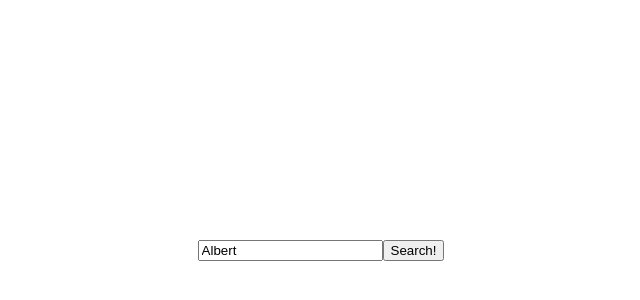
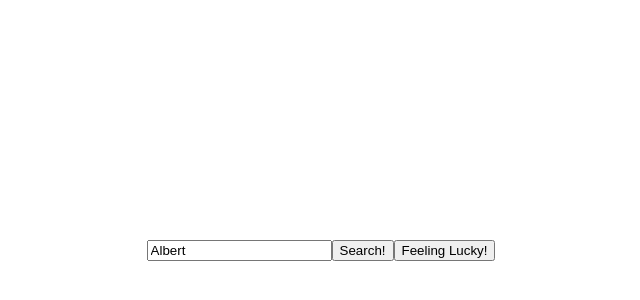
Before and after one commit to daveMad/Wikipedia-Viewer, an Angular app: page / in a window 1280 px wide. Shown: the part 150-450 px from the top of the page, without its empty margins (319-959 px from the left). Built offline with nearby package versions, Linux system fonts and the light colour scheme.

Commit message:
ready to publish

```diff
--- a/src/app/app.component.html
+++ b/src/app/app.component.html
@@ -4,6 +4,7 @@
       <input type="text" [(ngModel)]="searchkey" placeholder="title name" class="form-control">
       <span class="input-group-btn">
         <button (click)='getWikiData(searchkey)' class="btn btn-default" type="button">Search!</button>
+        <button (click)='goToRandomPage()' class="btn btn-success" type="button">Feeling Lucky!</button>
    </span>
     </div>
 
--- a/src/app/app.component.ts
+++ b/src/app/app.component.ts
@@ -26,4 +26,8 @@ export class AppComponent {
     window.location.href = '//en.wikipedia.org/wiki/' + title;
   }
 
+  goToRandomPage(){
+    window.location.href = '//en.wikipedia.org/wiki/Special:Random';
+  }
+
 }
```
